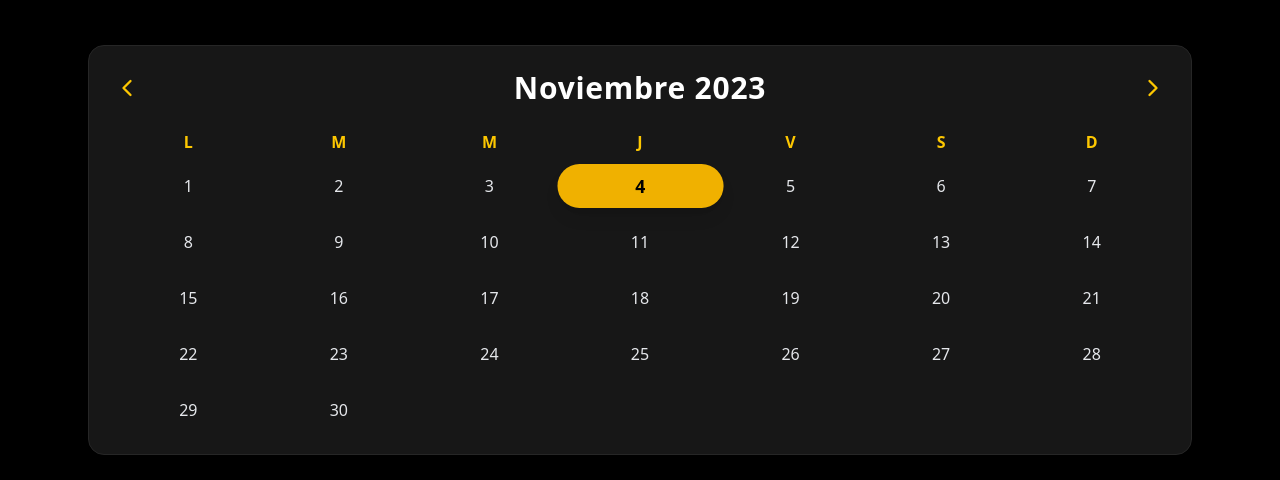
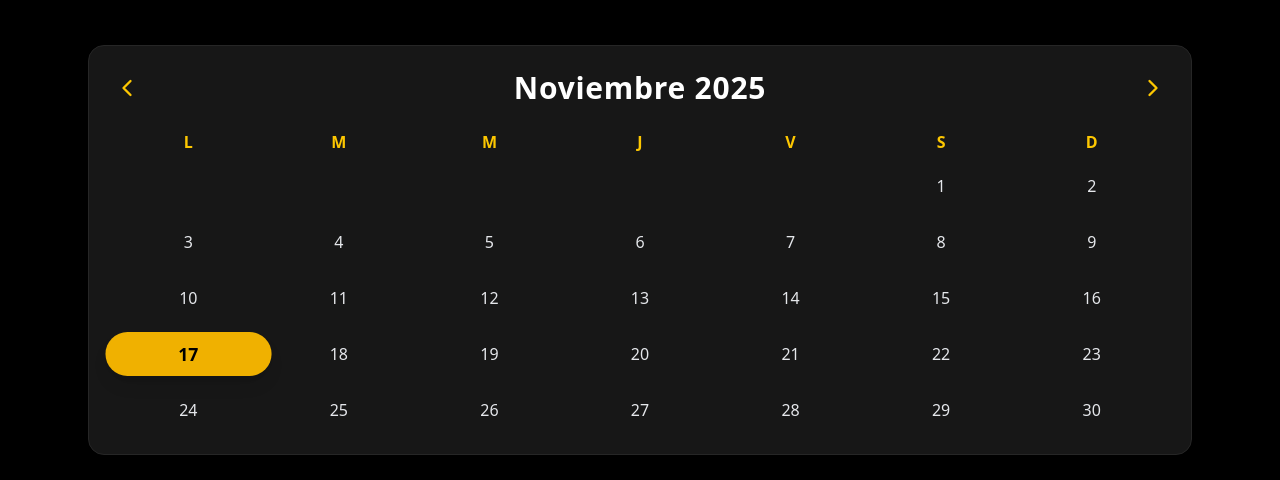
Before and after one commit to amparonunez/Proyecto-Grupo-03-Capstone-801D, a Next.js app in the folder Fase 2/Evidencias Proyecto/club_mamba/: page /pages/agenda in a window 1280 px wide. Shown: the part 266-746 px from the top of the page. Built offline with nearby package versions, Linux system fonts and the light colour scheme; no server answers.

Commit message:
calendario en tiempo real

```diff
--- a/Fase 2/Evidencias Proyecto/club_mamba/src/app/pages/agenda/page.tsx
+++ b/Fase 2/Evidencias Proyecto/club_mamba/src/app/pages/agenda/page.tsx
@@ -12,7 +12,7 @@ import {
 } from "lucide-react";
 
 export default function AgendaPage() {
-  // --- Eventos dinámicos ---
+  // --- Eventos estáticos como ya los tienes ---
   const events = [
     {
       id: 1,
@@ -46,6 +46,40 @@ export default function AgendaPage() {
       categoria: "evento",
     },
   ];
+
+  // ---------------------------
+  // 🔥 CALENDARIO EN TIEMPO REAL
+  // ---------------------------
+  const hoy = new Date();
+  const [mes, setMes] = useState(hoy.getMonth());
+  const [año, setAño] = useState(hoy.getFullYear());
+
+  const nombresMes = [
+    "Enero", "Febrero", "Marzo", "Abril", "Mayo", "Junio",
+    "Julio", "Agosto", "Septiembre", "Octubre", "Noviembre", "Diciembre",
+  ];
+
+  const cambiarMes = (direccion) => {
+    setMes((prevMes) => {
+      let nuevoMes = prevMes + direccion;
+
+      if (nuevoMes < 0) {
+        setAño((prev) => prev - 1);
+        return 11;
+      }
+      if (nuevoMes > 11) {
+        setAño((prev) => prev + 1);
+        return 0;
+      }
+      return nuevoMes;
+    });
+  };
+
+  const primerDiaSemana = new Date(año, mes, 1).getDay() || 7; // Lunes = 1
+  const diasEnMes = new Date(año, mes + 1, 0).getDate();
+
+  const hoyDia = hoy.getDate();
+  const esMesActual = hoy.getMonth() === mes && hoy.getFullYear() === año;
 
   // --- Estado de filtro ---
   const [filtro, setFiltro] = useState("todos");
@@ -88,20 +122,29 @@ export default function AgendaPage() {
           ))}
         </div>
 
-        {/* CALENDARIO */}
+        {/* CALENDARIO REAL */}
         <div className="bg-neutral-900 border border-neutral-800 rounded-2xl p-6 mb-14 shadow-2xl">
           <div className="flex justify-between items-center mb-6">
-            <button className="text-yellow-400 hover:text-yellow-300 text-2xl">
+            <button
+              onClick={() => cambiarMes(-1)}
+              className="text-yellow-400 hover:text-yellow-300 text-2xl"
+            >
               <ChevronLeft size={28} />
             </button>
 
-            <h2 className="text-3xl font-bold tracking-wide">Noviembre 2023</h2>
+            <h2 className="text-3xl font-bold tracking-wide">
+              {nombresMes[mes]} {año}
+            </h2>
 
-            <button className="text-yellow-400 hover:text-yellow-300 text-2xl">
+            <button
+              onClick={() => cambiarMes(1)}
+              className="text-yellow-400 hover:text-yellow-300 text-2xl"
+            >
               <ChevronRight size={28} />
             </button>
           </div>
 
+          {/* Días de la semana */}
           <div className="grid grid-cols-7 text-center text-yellow-400 font-semibold mb-3">
             <span>L</span>
             <span>M</span>
@@ -112,15 +155,25 @@ export default function AgendaPage() {
             <span>D</span>
           </div>
 
+          {/* Días dinámicos */}
           <div className="grid grid-cols-7 text-center gap-y-4 text-gray-200">
-            {Array.from({ length: 30 }, (_, i) => i + 1).map((day) => (
+
+            {/* Espacios vacíos antes del día 1 */}
+            {Array.from({ length: primerDiaSemana - 1 }).map((_, i) => (
+              <div key={`empty-${i}`} />
+            ))}
+
+            {/* Días reales del mes */}
+            {Array.from({ length: diasEnMes }, (_, i) => i + 1).map((day) => (
               <div
                 key={day}
-                className={`py-2 rounded-full cursor-pointer transition-all ${
-                  day === 4
-                    ? "bg-yellow-500 text-black font-bold shadow-lg scale-110"
-                    : "hover:bg-neutral-800"
-                }`}
+                className={`py-2 rounded-full cursor-pointer transition-all
+                  ${
+                    esMesActual && day === hoyDia
+                      ? "bg-yellow-500 text-black font-bold shadow-lg scale-110"
+                      : "hover:bg-neutral-800"
+                  }
+                `}
               >
                 {day}
               </div>
@@ -165,7 +218,6 @@ export default function AgendaPage() {
             </div>
           ))}
 
-          {/* SIN RESULTADOS */}
           {eventosFiltrados.length === 0 && (
             <div className="text-center text-gray-400 py-10 text-lg">
               No hay eventos para esta categoría.
```
